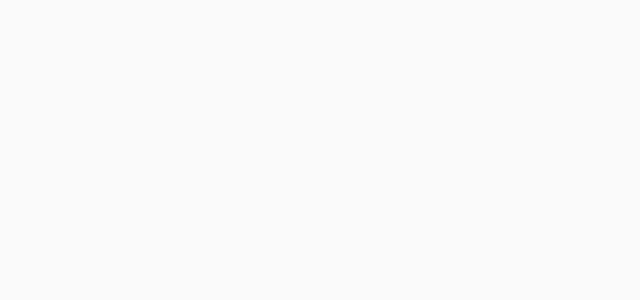
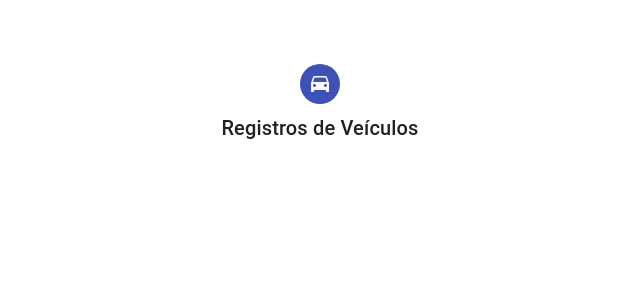
Before and after one commit to LucasMalek/Home_, a React (Create React App) app: page /Funcionario/RVeiculo in a window 1280 px wide. Before the commit this address had no page. Shown: the top 300 px of the page, without its empty margins (320-960 px from the left). Built offline with nearby package versions, Linux system fonts and the light colour scheme.

Commit message:
fixing bugs

```diff
--- a/src/App.js
+++ b/src/App.js
@@ -7,6 +7,7 @@ import { BrowserRouter, Routes, Route } from 'react-router-dom';
 import Catalogo from './Pages/Home/Catalogo';
 //import Suporte from './Pages/Home/Suporte';
 import Funcionario from './Pages/Home/Funcionario'
+import RegistrarVeiculo from './Pages/Home/Funcionario/RegistraVeiculo'
 
 function App() {
 
@@ -18,6 +19,8 @@ function App() {
           <Route path='/sign-in' element={<Signin />} />
           <Route path='/Catalogo' element={<Catalogo />} />
           <Route path='/Funcionario' element={<Funcionario />} />
+          <Route path='/Funcionario/RVeiculo' element={<RegistrarVeiculo />} />
+
         </Routes>
       </BrowserRouter>
     </ThemeProvider>
--- a/src/Pages/Home/Funcionario/RegistrarVeiculo.js
+++ b/src/Pages/Home/Funcionario/RegistraVeiculo.js
@@ -3,6 +3,8 @@ import { makeStyles } from '@material-ui/core/styles';
 import Grid from '@material-ui/core/Grid';
 import Box from '@material-ui/core/Box';
 import DriveEtaIcon from '@material-ui/icons/DriveEta';
+import Typography from '@material-ui/core/Typography';
+import Avatar from  '@material-ui/core/Avatar';
 
 
 const useStyle = makeStyles((theme) => ({
```
